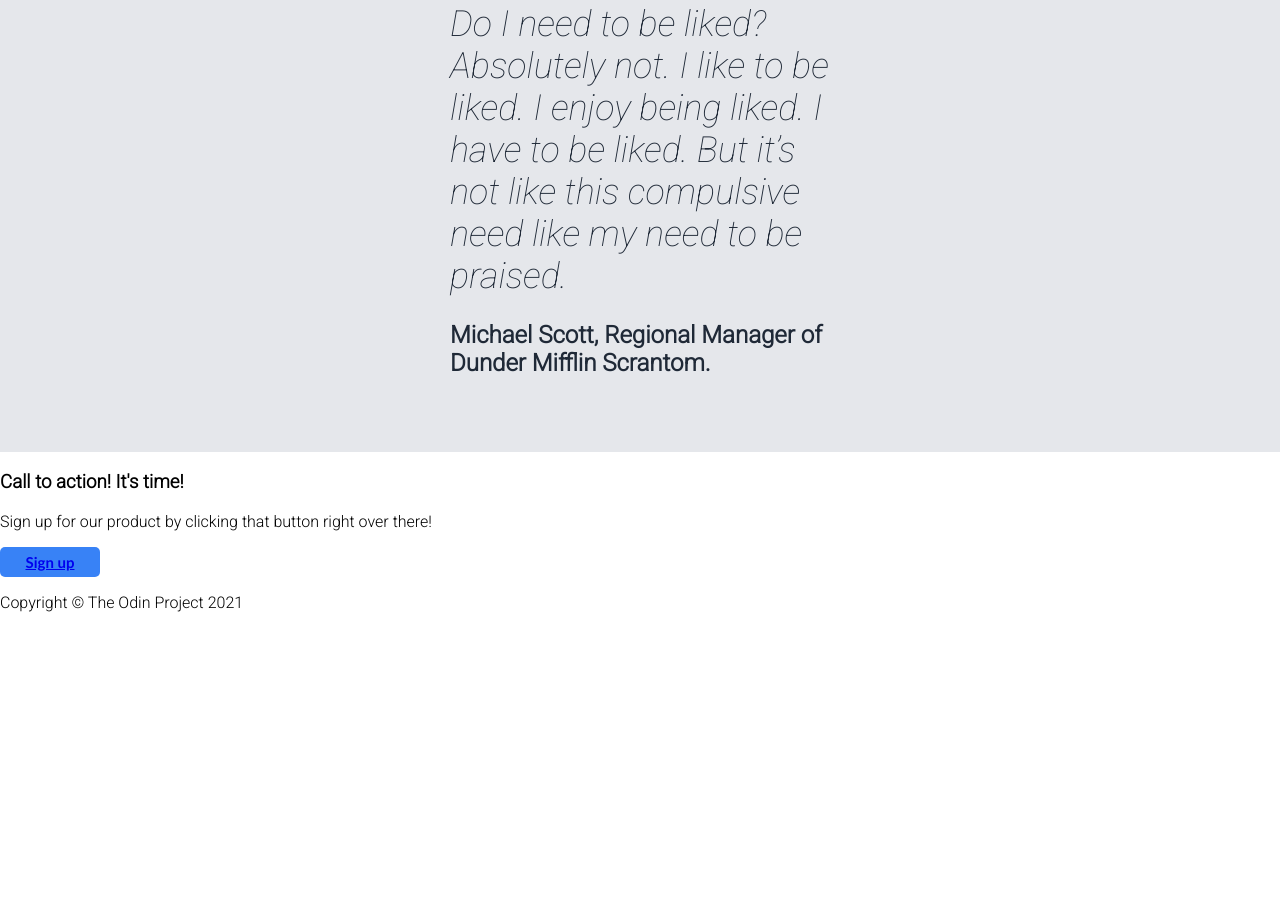
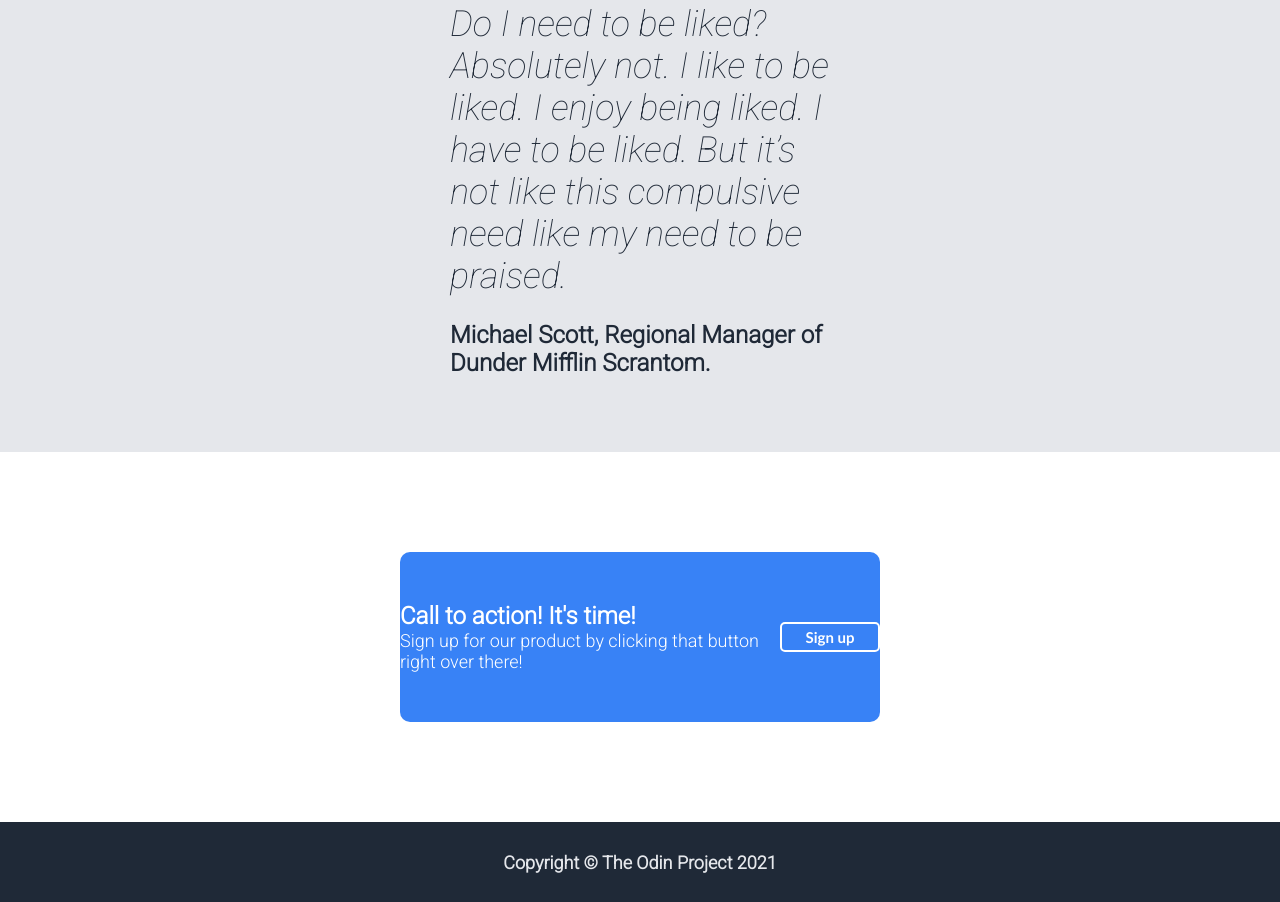
Before and after one commit to BoomBill/first-website, a plain HTML site: page index.html in a window 1280 px wide. Shown: the part 1025-1927 px from the top of the page. Before the commit the page ends 1653 px from the top, so only its background shows below. Drawn offline with Linux system fonts and the light colour scheme.

Commit message:
styles.css

```diff
--- a/styles.css
+++ b/styles.css
@@ -4,6 +4,7 @@ body {
     margin: 0;
     padding: 0;
     font-family: 'Roboto', sans-serif;
+    height: 100%;
 }
 
 /* Header */
@@ -52,12 +53,14 @@ h1 {
 
 .text-container {
     width: 550px;
+
 }
 
 .text-container > p {
     margin-top: 0px;
     font-size: 18px;
     color: #E5E7EB;
+
 }
 
 button {
@@ -74,8 +77,6 @@ button {
     font-family: 'Trebuchet MS', 'Lucida Sans Unicode', 'Lucida Grande', 'Lucida Sans', Arial, sans-serif;
     font-weight: 900;
 }
-
-
 
 /* Employees */
 
@@ -99,7 +100,6 @@ h2 {
     flex-direction: row;
     margin: 0 400px;
     justify-content: space-around;
-
 }
 
 .illusub > img {
@@ -132,9 +132,7 @@ h2 {
 .autor {
     margin:0 0 0 auto;
     padding: 0;
-
 }
-
 
 .autor > p {
     color: #1F2937;
@@ -151,4 +149,55 @@ h2 {
     margin: 0;
 }
 
-/* Action */
+/* Join Us */
+
+.join-text {
+    display :flex;
+    border-radius: 10px;
+    margin: 0 400px;
+    background-color: #3882F6;
+    margin-top: 100px;
+    margin-bottom: 100px;
+    justify-content: space-around;
+    align-items: center;
+}
+
+.left > p {
+    color: white;
+    font-size: 18px;
+    margin-top: 0;
+    margin-bottom: 50px;
+}
+
+.left > h3 {
+    color: white;
+    font-size: 24px;
+    font-weight: 900;
+    margin-bottom: 0;
+    margin-top: 50px;
+}
+
+#button {
+    border: 2px white solid;
+}
+
+/* Footer */
+
+.footer-container {
+    margin-top: auto;
+    display: flex;
+    background-color: #1F2937;
+    align-items: center;
+    justify-content: center;
+    color:#E5E7EB;
+    font-size: 18px;
+    font-weight: 600;
+    height: 80px;
+}
+
+/* Button a */
+
+button a {
+    text-decoration: none;
+    color: white;
+}
```
